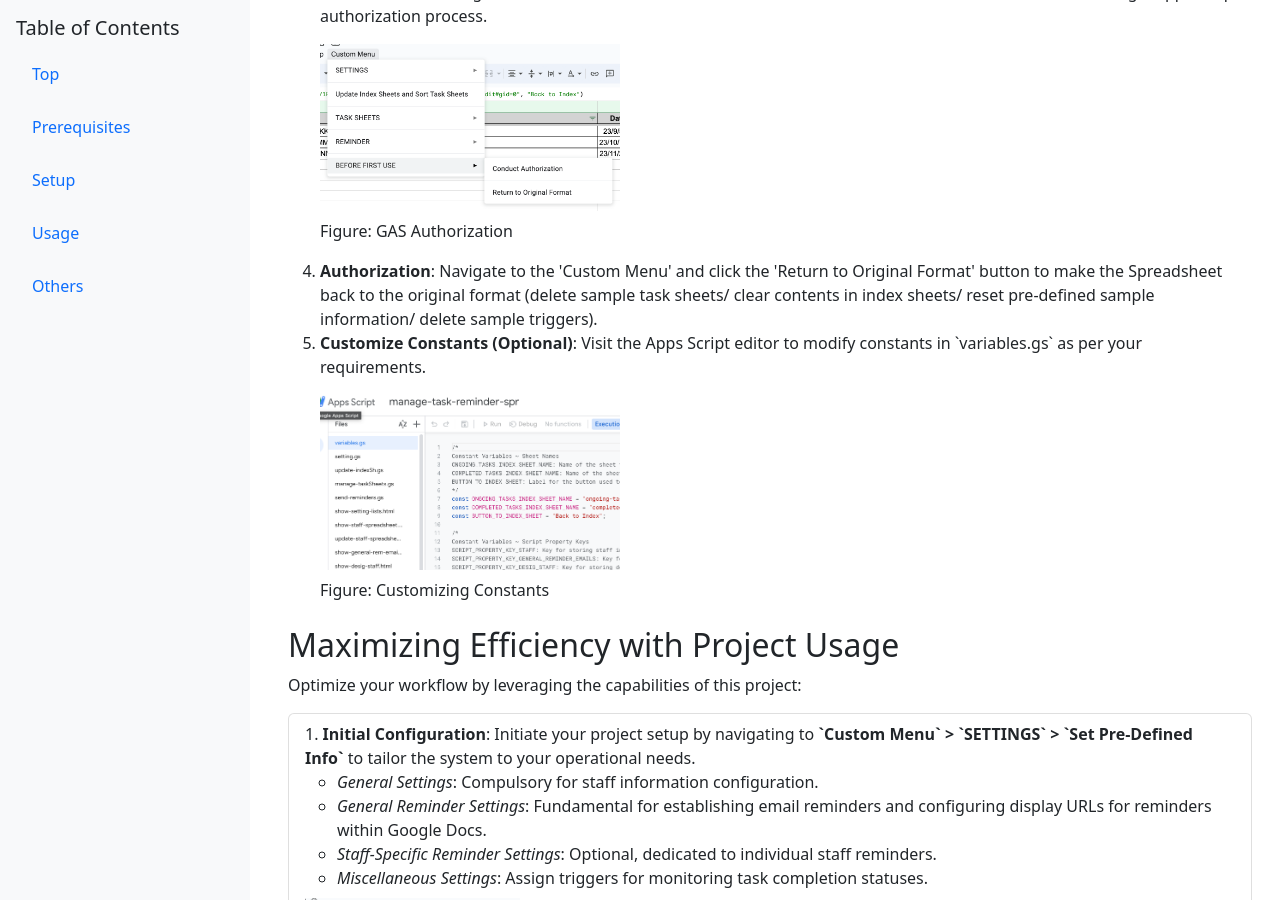
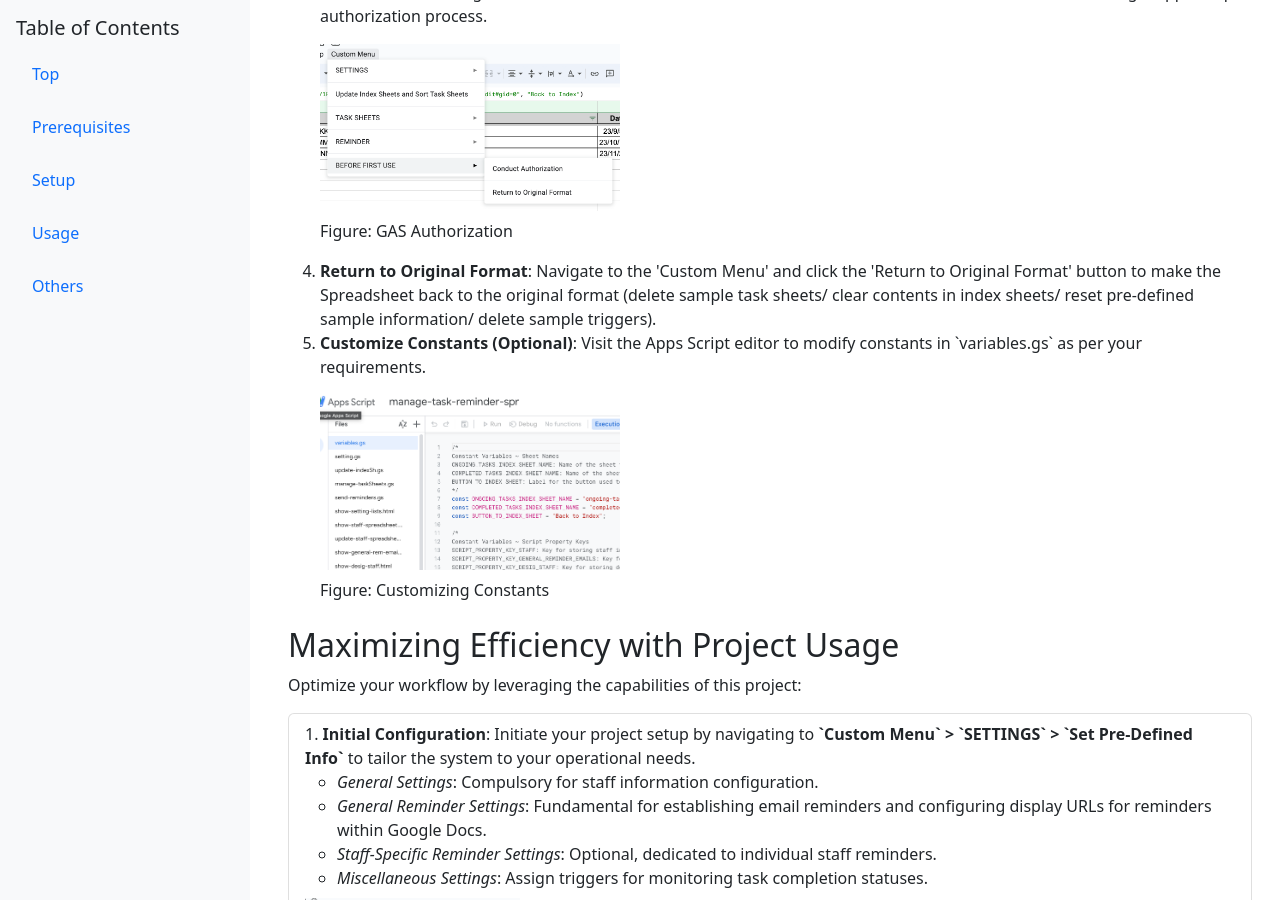
Before and after one commit to tsato21/sheet-tasker, a Jekyll site: the page built from docs/index.html, in a window 1280 px wide and 900 px high, scrolled down 537 px. Built offline with Jekyll 4.4.1, drawn with Linux system fonts in a browser that asks for light colours.

Commit message:
Update index.html

```diff
--- a/docs/index.html
+++ b/docs/index.html
@@ -34,7 +34,7 @@ layout: default
                 </div>
             </li>
             <li>
-                <strong>Authorization</strong>: Navigate to the 'Custom Menu' and click the 'Return to Original Format' button to make the Spreadsheet back to the original format (delete sample task sheets/ clear contents in index sheets/ reset pre-defined sample information/ delete sample triggers).
+                <strong>Return to Original Format</strong>: Navigate to the 'Custom Menu' and click the 'Return to Original Format' button to make the Spreadsheet back to the original format (delete sample task sheets/ clear contents in index sheets/ reset pre-defined sample information/ delete sample triggers).
             </li>
             <li>
                 <strong>Customize Constants (Optional)</strong>: Visit the Apps Script editor to modify constants in `variables.gs` as per your requirements.
```
